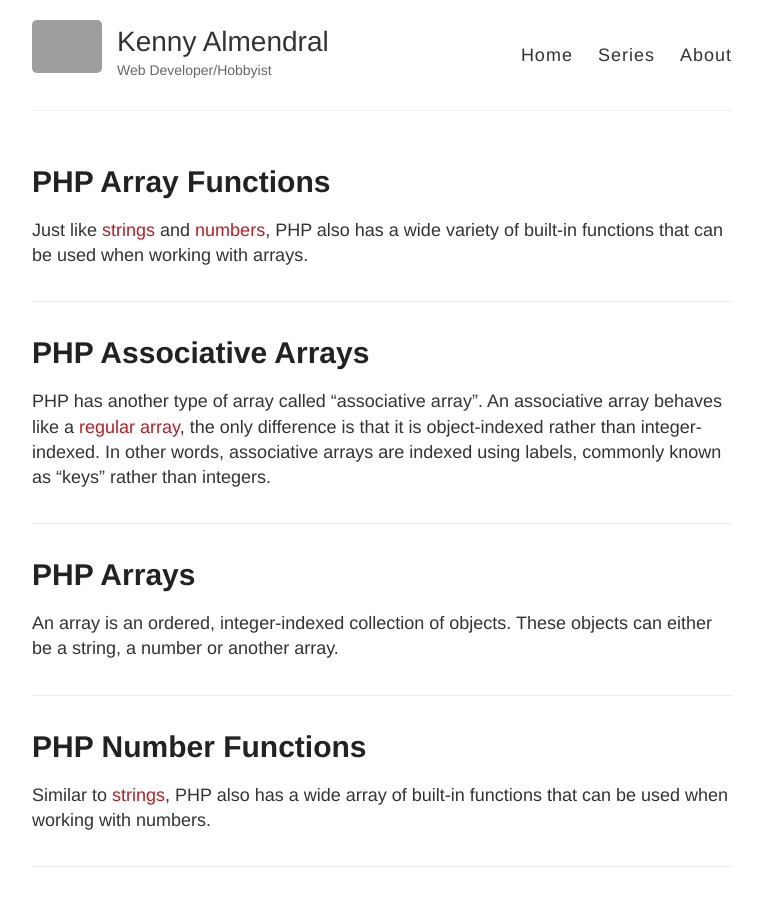
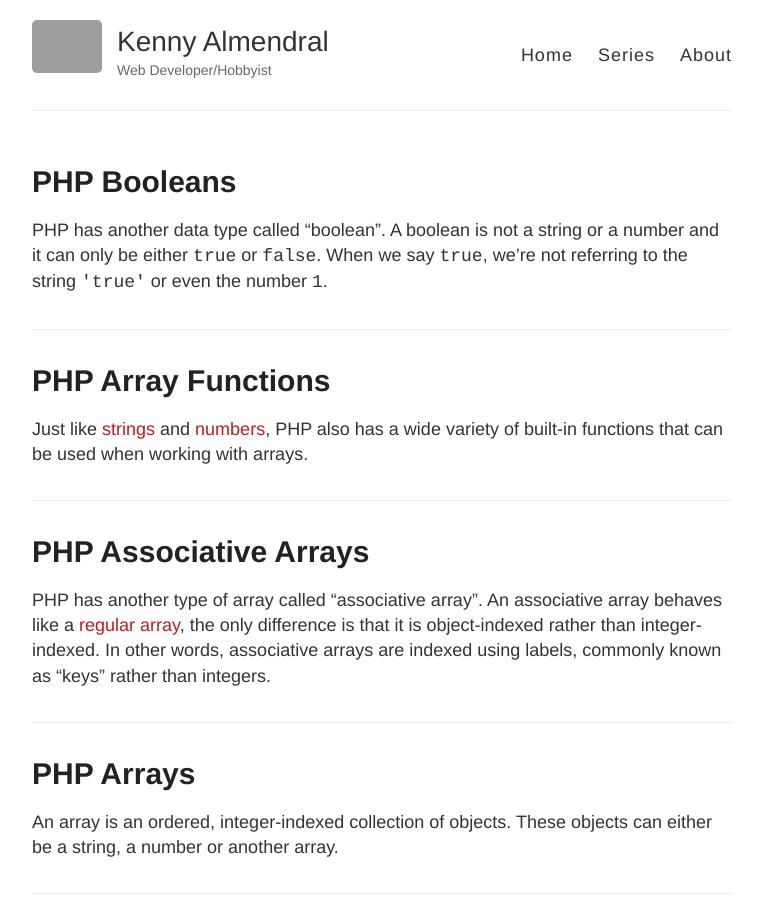
Before and after one commit to kennyalmendral/kennyalmendral.github.io, a Jekyll site: the page built from index.html, in a window 1280 px wide and 900 px high. Shown: the whole window, without its empty margins (258-1020 px from the left). Built offline with Jekyll 4.4.1, drawn with Linux system fonts in a browser that asks for light colours; grey boxes are pictures that could not be loaded.

Commit message:
PHP Booleans

````diff
--- a/_posts/2018-08-07-php-array-functions.md
+++ b/_posts/2018-08-07-php-array-functions.md
@@ -152,6 +152,8 @@ See [http://php.net/manual/en/ref.array.php](http://php.net/manual/en/ref.array.
 
 **Previous Post:** [PHP Associative Arrays]({{ site.url }}/php-associative-arrays/)
 
+**Next Post:** [PHP Booleans]({{ site.url }}/php-booleans/)
+
 _This is part 10 of the [PHP Basics]({{ site.url }}/php-basics/){:target="_blank"} series._
 
 ---
--- /dev/null
+++ b/_posts/2018-08-09-php-booleans.md
@@ -0,0 +1,38 @@
+---
+layout: post
+title: PHP Booleans
+---
+
+PHP has another data type called "boolean". A boolean is not a string or a number and it can only be either `true` or `false`. When we say `true`, we're not referring to the string `'true'` or even the number `1`.
+
+The `true` and `false` boolean values can also be written as `TRUE` or `FALSE`, either way it's best to choose one and stick to it.
+
+Booleans are commonly used in PHP when performing tests, for example:
+
+```php
+echo is_int(4); // Outputs: 1
+echo is_float(4); // Outputs:
+
+echo is_int(4.4); // Outputs:
+echo is_float(4.4); // Outputs: 1
+
+echo is_string(2); // Outputs:
+echo is_string('2'); // Outputs: 1
+```
+
+Take note that in PHP, the output of a `true` value is the number `1` whereas the output of a `false` value is nothing (as you can see in the example code above).
+
+There's a built-in PHP function called `is_bool` to check if something is a boolean or not like so:
+
+```php
+echo is_bool('Hello World'); // Outputs:
+echo is_bool(1); // Outputs:
+echo is_bool(true); // Outputs: 1
+echo is_bool(false); // Outputs: 1
+```
+
+**Previous Post:** [PHP Array Functions]({{ site.url }}/php-array-functions/)
+
+_This is part 11 of the [PHP Basics]({{ site.url }}/php-basics/){:target="_blank"} series._
+
+---
````
Also changed, not shown: php-basics.md (+1 -0 lines), 1 other file.
